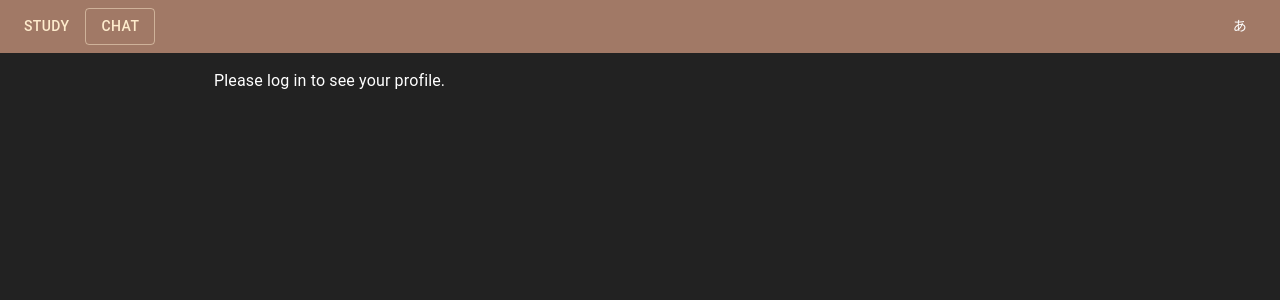
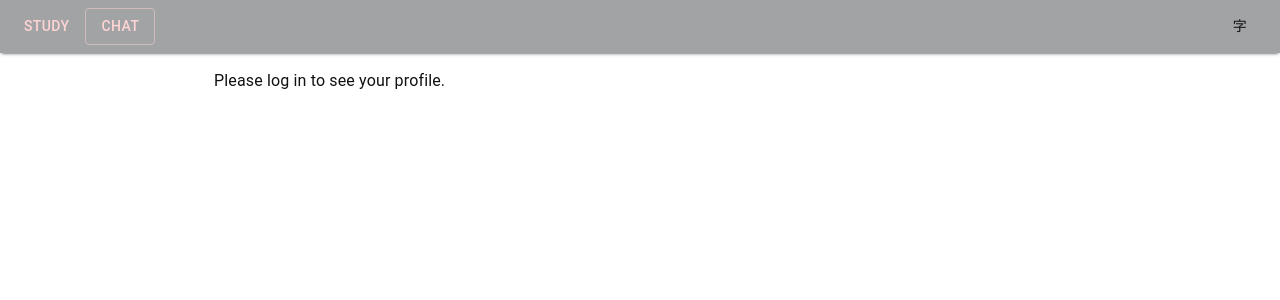
Before and after one commit to popart/kts-kyoshi-web, a React (Vite) app: page /chat/1 in a window 1280 px wide. Shown: the top 300 px of the page. Built offline with nearby package versions, Linux system fonts and the light colour scheme; no server answers.

Commit message:
fix: very simple light theme

```diff
--- a/src/appTheme.ts
+++ b/src/appTheme.ts
@@ -2,42 +2,50 @@ import { createTheme } from "@mui/material/styles";
 
 declare module "@mui/material/styles" {
   interface Palette {
-    peach: Palette["primary"];
+    tertiary: Palette["tertiary"];
+    pop: Palette["primary"];
   }
 
   interface PaletteOptions {
-    peach?: PaletteOptions["primary"];
+    tertiary?: PaletteOptions["tertiary"];
+    pop?: PaletteOptions["primary"];
   }
 }
 
-// Update the Button's color options to include an peach option
+// Update the Button's color options to include an pop option
 declare module "@mui/material/Button" {
   interface ButtonPropsColorOverrides {
-    peach: true;
+    tertiary: true;
+    pop: true;
   }
 }
 
 export const baseTheme = createTheme({
   palette: {
-    mode: "dark",
+    mode: "light",
     background: {
-      default: "#222",
+      default: "#fff",
+    },
+    pop: {
+      // deep red
+      main: "#f70301",
     },
     primary: {
-      main: "#e7ad92", // peach
-      contrastText: "#65383a", // dark cherry
+      // a very light pink
+      main: "#ffd4d4",
+      contrastText: "#000",
     },
     secondary: {
-      // a bluish gray
-      light: "#cbc5c2",
-      main: "#868e81",
-      dark: "#596d69",
-      contrastText: "#ddd",
+      // gray
+      main: "#e8e9ec",
     },
-    peach: {
-      main: "#feeccd", // pale pink/yellow
-      dark: "#e7ad92", // peach
-      contrastText: "#65383a", // dark cherry
+    tertiary: {
+      // a dark pink
+      main: "#ffa9a9",
+      contrastText: "#728484",
+    },
+    text: {
+      primary: "#111",
     },
   },
   components: {
@@ -71,5 +79,12 @@ export const baseTheme = createTheme({
         },
       },
     },
+    MuiMenu: {
+      styleOverrides: {
+        list: {
+          backgroundColor: "#fff",
+        },
+      },
+    },
   },
 });
--- a/src/components/ChatList.tsx
+++ b/src/components/ChatList.tsx
@@ -21,7 +21,11 @@ import {
 import { TextField } from "@mui/material";
 
 const Item = styled(Paper)(({ theme }) => ({
-  padding: theme.spacing(1),
+  paddingLeft: theme.spacing(2),
+  paddingRight: theme.spacing(2),
+  paddingTop: theme.spacing(1),
+  paddingBottom: theme.spacing(1),
+
   textAlign: "left",
   cursor: "pointer",
   color: theme.palette.secondary.contrastText,
@@ -47,7 +51,9 @@ const ChatForm: React.FC<ChatFormProps> = ({ onNewChat }) => {
 
   return (
     <form onSubmit={handleSubmit}>
-      <Button type="submit">New Chat</Button>
+      <Button color="tertiary" type="submit">
+        New Chat
+      </Button>
     </form>
   );
 };
@@ -148,11 +154,7 @@ const ChatList: React.FC = () => {
       </Box>
       <Stack spacing={1}>
         {chats.map((chat, index) => (
-          <Item
-            key={index}
-            elevation={2}
-            onClick={handleClickChatItem(chat.chat_id)}
-          >
+          <Item key={index} onClick={handleClickChatItem(chat.chat_id)}>
             <Box sx={{ flexGrow: 1 }}>
               <Stack direction="row" sx={{ alignItems: "center" }}>
                 <Typography component="div">
@@ -171,7 +173,7 @@ const ChatList: React.FC = () => {
                     chat.chat_name || "Untitled"
                   )}
                 </Typography>
-                <Button onClick={handleEditChat(chat.chat_id)}>
+                <Button color="tertiary" onClick={handleEditChat(chat.chat_id)}>
                   {editChat[chat.chat_id] ? <SaveIcon /> : <EditNoteIcon />}
                 </Button>
               </Stack>
@@ -179,13 +181,14 @@ const ChatList: React.FC = () => {
             </Box>
             <Collapse in={showConfirm[chat.chat_id]} orientation="horizontal">
               <Button
+                color="tertiary"
                 sx={{ height: "100%" }}
                 onClick={handleConfirm(chat.chat_id)}
               >
                 Confirm
               </Button>
             </Collapse>
-            <Button onClick={handleDelete(chat.chat_id)}>
+            <Button color="tertiary" onClick={handleDelete(chat.chat_id)}>
               <DeleteIcon />
             </Button>
           </Item>
--- a/src/components/FuriganaText.tsx
+++ b/src/components/FuriganaText.tsx
@@ -56,7 +56,7 @@ function addRubyTags(text: string) {
 export function FuriganaToggleButton({ showFurigana, toggleShowFurigana }) {
   return (
     <Button onClick={toggleShowFurigana} color="inherit">
-      {showFurigana ? "字" : "あ"}
+      {showFurigana ? "あ" : "字"}
     </Button>
   );
 }
--- a/src/components/TopBar.tsx
+++ b/src/components/TopBar.tsx
@@ -1,7 +1,7 @@
 import React from "react";
 import { useLocation, useNavigate } from "react-router-dom";
 
-import { Stack, useTheme } from "@mui/material";
+import { Paper, Stack, useTheme } from "@mui/material";
 import Button from "@mui/material/Button";
 import Menu from "@mui/material/Menu";
 import MenuItem from "@mui/material/MenuItem";
@@ -59,25 +59,26 @@ export default function TopBar() {
   const { isAuthenticated } = React.useContext(AuthContext);
 
   return (
+    <Paper elevation={2}>
       <Stack
         direction="row"
         p={1}
-      sx={{ backgroundColor: theme.palette.primary.dark }}
+        sx={{ backgroundColor: theme.palette.secondary.dark }}
       >
         <Button
+          color="primary"
           variant={
             location.pathname.startsWith("/study") || location.pathname === "/"
               ? "outlined"
               : "text"
           }
-        color="peach"
           onClick={() => navigate("/study")}
         >
           Study
         </Button>
         <Button
+          color="primary"
           variant={location.pathname.startsWith("/chat") ? "outlined" : "text"}
-        color="peach"
           onClick={() => navigate("/chat")}
         >
           Chat
@@ -109,18 +110,19 @@ export default function TopBar() {
           }}
         >
           <MenuItem onClick={handleMenuClick("settings")}>
-          <ListItemIcon>
+            <ListItemIcon sx={{ color: theme.palette.text.primary }}>
               <Settings fontSize="small" />
             </ListItemIcon>
             Settings
           </MenuItem>
           <MenuItem onClick={handleMenuClick("logout")}>
-          <ListItemIcon>
+            <ListItemIcon sx={{ color: theme.palette.text.primary }}>
               <Logout fontSize="small" />
             </ListItemIcon>
             Logout
           </MenuItem>
         </Menu>
       </Stack>
+    </Paper>
   );
 }
--- a/src/routes/chat/ChatMessageCarousel.tsx
+++ b/src/routes/chat/ChatMessageCarousel.tsx
@@ -21,6 +21,7 @@ export default function ChatMessageCarousel({
     <Stack sx={{ height: "100%" }}>
       <Stack
         direction="row"
+        p={1}
         sx={{
           width: "100%",
           justifyContent: "space-between",
--- a/src/routes/study/FlashCardList.tsx
+++ b/src/routes/study/FlashCardList.tsx
@@ -14,11 +14,13 @@ import {
   CardContent,
   CardHeader,
   Stack,
+  useTheme,
 } from "@mui/material";
 
 import { deleteFlashCard } from "../../services/flashCardService";
 
 export default function FlashCardList() {
+  const theme = useTheme();
   const [cards, setCards] = useState([]);
 
   const loadFlashCards = async () => {
@@ -65,7 +67,11 @@ export default function FlashCardList() {
       <Stack spacing={1} marginTop={1}>
         {cards.length === 0 && <Box> No cards to review 😎</Box>}
         {cards.map((card, idx) => (
-          <Card key={idx} variant="outlined">
+          <Card
+            key={idx}
+            sx={{ backgroundColor: theme.palette.secondary.main }}
+            variant="outlined"
+          >
             <CardHeader
               title={
                 <Stack direction="row">
@@ -88,16 +94,21 @@ export default function FlashCardList() {
                     orientation="horizontal"
                   >
                     <Button
+                      color="tertiary"
                       sx={{ height: "100%" }}
                       onClick={handleConfirm(card.flash_card_id)}
                     >
                       Confirm
                     </Button>
                   </Collapse>
-                  <Button onClick={handleDelete(card.flash_card_id)}>
+                  <Button
+                    color="tertiary"
+                    onClick={handleDelete(card.flash_card_id)}
+                  >
                     <DeleteIcon />
                   </Button>
                   <Button
+                    color="tertiary"
                     onClick={() => addToReviewsHandler(card.flash_card_id)}
                   >
                     <MoveToInboxIcon />
--- a/src/routes/study/FlashCardReview.tsx
+++ b/src/routes/study/FlashCardReview.tsx
@@ -14,6 +14,7 @@ import {
   CardHeader,
   Container,
   Stack,
+  useTheme,
 } from "@mui/material";
 
 const getRandomElement = (arr) => {
@@ -25,8 +26,10 @@ const getRandomElement = (arr) => {
 };
 
 function FlashCardFlipper({ card, showFront, setShowFront, setRating }) {
+  const theme = useTheme();
+
   return (
-    <Card>
+    <Card sx={{ backgroundColor: theme.palette.secondary.main }}>
       <CardHeader
         title={
           <Stack direction="row" sx={{ alignItems: "flex-end" }}>
@@ -58,19 +61,33 @@ function FlashCardFlipper({ card, showFront, setShowFront, setRating }) {
       </CardContent>
       <CardActions>
         {showFront ? (
-          <Button onClick={() => setShowFront(false)}>Reveal</Button>
+          <Button color="tertiary" onClick={() => setShowFront(false)}>
+            Reveal
+          </Button>
         ) : (
           <Stack direction="row" spacing={1}>
-            <Button onClick={() => setRating(card.flash_card_id, "Again")}>
+            <Button
+              color="tertiary"
+              onClick={() => setRating(card.flash_card_id, "Again")}
+            >
               Again
             </Button>
-            <Button onClick={() => setRating(card.flash_card_id, "Hard")}>
+            <Button
+              color="tertiary"
+              onClick={() => setRating(card.flash_card_id, "Hard")}
+            >
               Hard
             </Button>
-            <Button onClick={() => setRating(card.flash_card_id, "Good")}>
+            <Button
+              color="tertiary"
+              onClick={() => setRating(card.flash_card_id, "Good")}
+            >
               Good
             </Button>
-            <Button onClick={() => setRating(card.flash_card_id, "Easy")}>
+            <Button
+              color="tertiary"
+              onClick={() => setRating(card.flash_card_id, "Easy")}
+            >
               Easy
             </Button>
           </Stack>
```
Also changed, not shown: src/routes/chat/ChatMessage.tsx (+29 -8 lines). Lines whose indentation alone changed are shown as unchanged.
